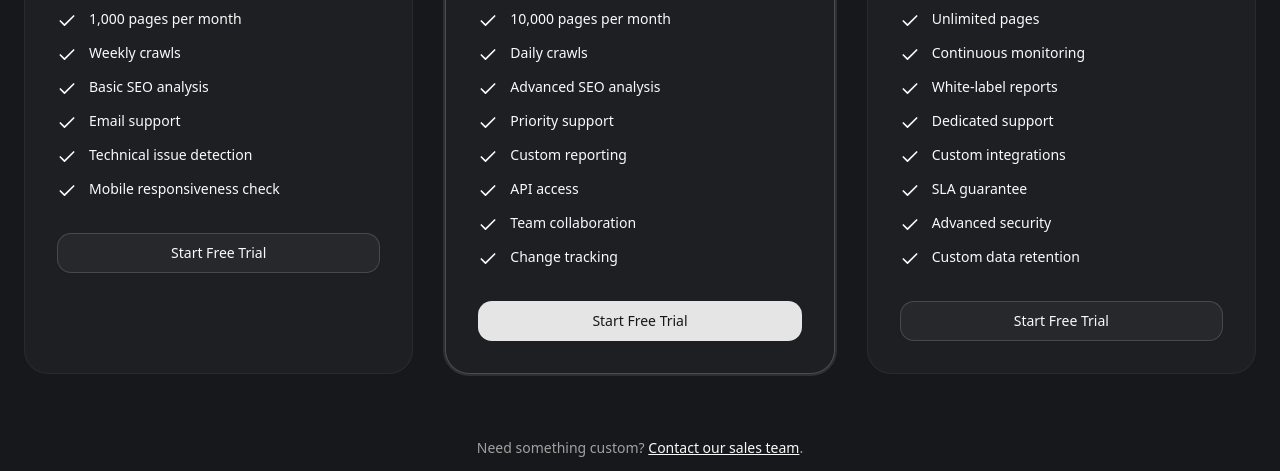
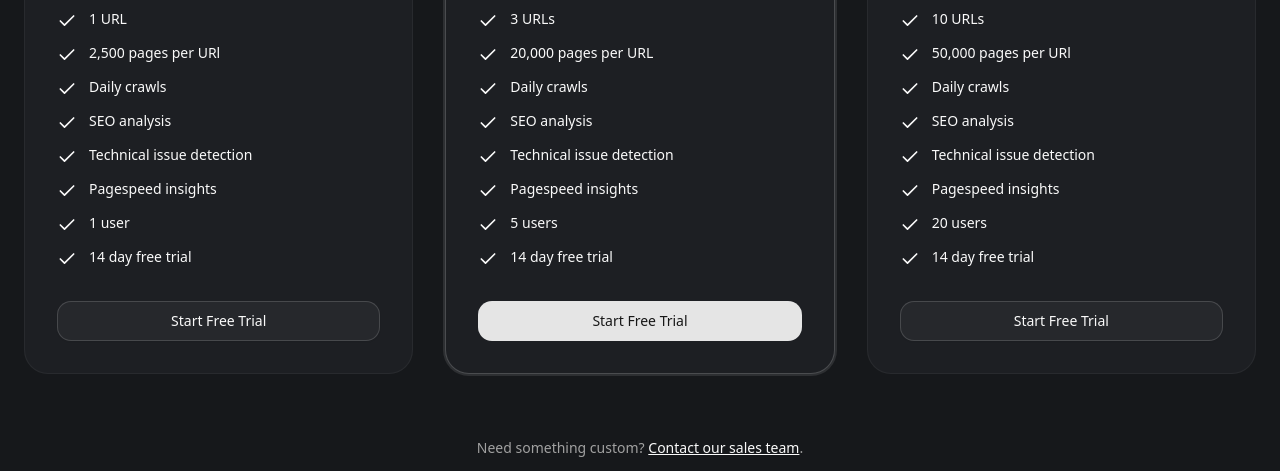
Before and after one commit to JaidanBrown/sitecrawl.app, an Astro site: page /pricing in a window 1280 px wide. Shown: the part 629-1100 px from the top of the page. Built offline with nearby package versions, Linux system fonts and the light colour scheme; Astro itself is replaced by a stand-in of ours.

Commit message:
pricing table

```diff
--- a/src/components/pricing-page.tsx
+++ b/src/components/pricing-page.tsx
@@ -7,18 +7,20 @@ import { useState } from 'react'
 const pricingPlans = [
     {
         name: 'Starter',
-        monthlyPrice: '£19',
+        monthlyPrice: '£29',
         yearlyPrice: '£190',
         yearlySavings: '£38',
         period: '/month',
         description: 'Perfect for small websites and personal projects',
         features: [
-            '1,000 pages per month',
-            'Weekly crawls',
-            'Basic SEO analysis',
-            'Email support',
+            '1 URL',
+            '2,500 pages per URl',
+            'Daily crawls',
+            'SEO analysis',
             'Technical issue detection',
-            'Mobile responsiveness check',
+            'Pagespeed insights',
+            '1 user',
+            '14 day free trial',
         ],
         cta: 'Start Free Trial',
         popular: false,
@@ -31,14 +33,14 @@ const pricingPlans = [
         period: '/month',
         description: 'Ideal for growing businesses and agencies',
         features: [
-            '10,000 pages per month',
+            '3 URLs',
+            '20,000 pages per URL',
             'Daily crawls',
-            'Advanced SEO analysis',
-            'Priority support',
-            'Custom reporting',
-            'API access',
-            'Team collaboration',
-            'Change tracking',
+            'SEO analysis',
+            'Technical issue detection',
+            'Pagespeed insights',
+            '5 users',
+            '14 day free trial',
         ],
         cta: 'Start Free Trial',
         popular: true,
@@ -51,14 +53,14 @@ const pricingPlans = [
         period: '/month',
         description: 'For large organizations with complex needs',
         features: [
-            'Unlimited pages',
-            'Continuous monitoring',
-            'White-label reports',
-            'Dedicated support',
-            'Custom integrations',
-            'SLA guarantee',
-            'Advanced security',
-            'Custom data retention',
+            '10 URLs',
+            '50,000 pages per URl',
+            'Daily crawls',
+            'SEO analysis',
+            'Technical issue detection',
+            'Pagespeed insights',
+            '20 users',
+            '14 day free trial',
         ],
         cta: 'Start Free Trial',
         popular: false,
```
